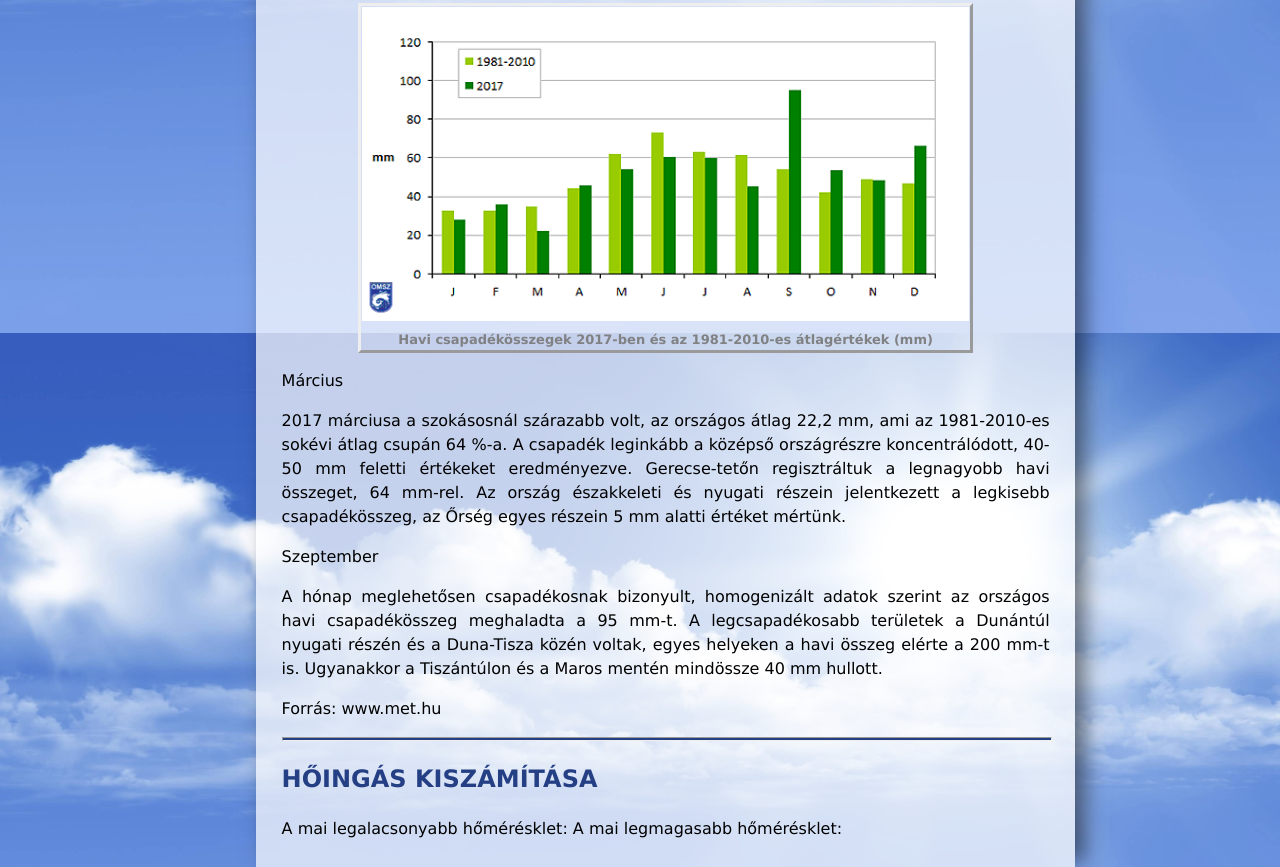
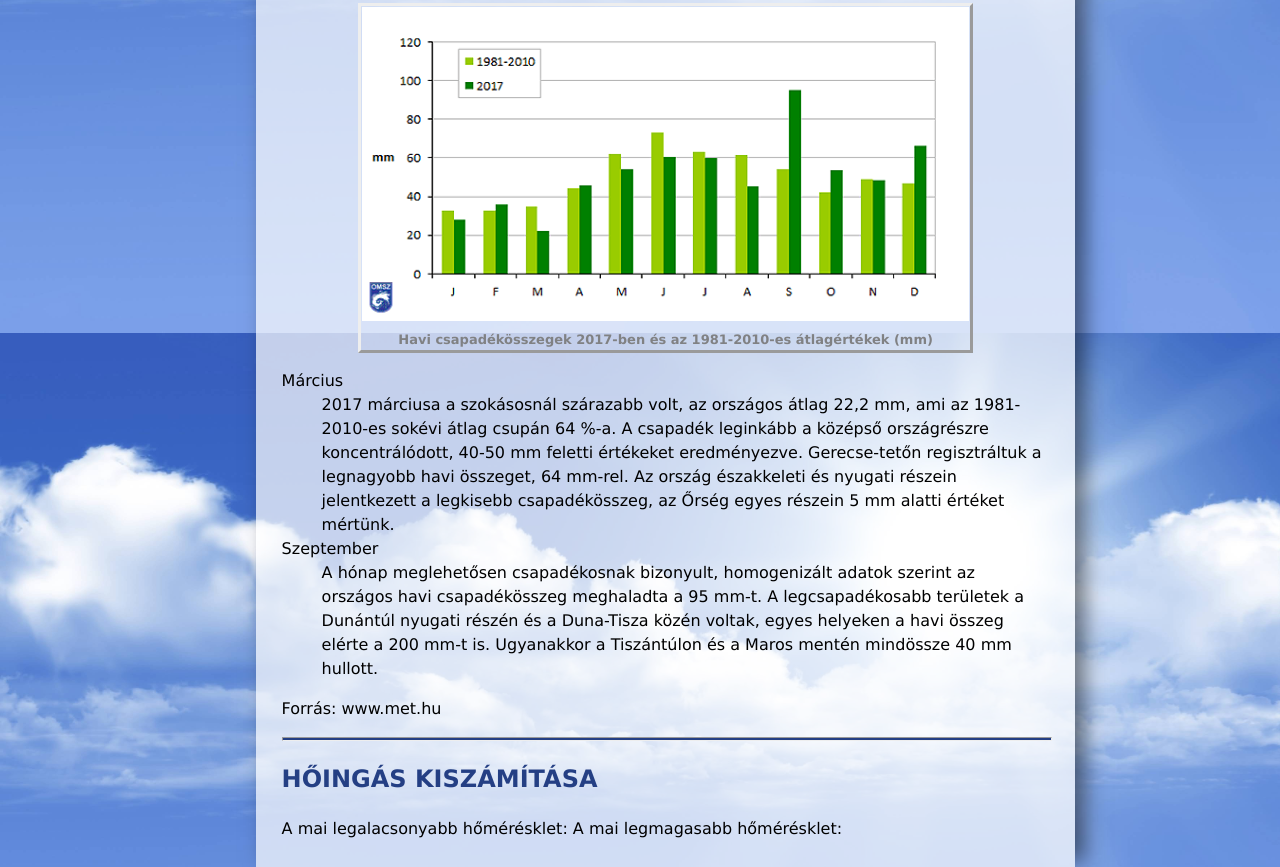
Before and after one commit to LDWeathEr/idojaras_git_dolgozat_L-szl-D-vid, a plain HTML site: page index.html in a window 1280 px wide. Shown: the part 1267-2134 px from the top of the page. Drawn offline with Linux system fonts and the light colour scheme.

Commit message:
definicios lista kesz

```diff
--- a/index.html
+++ b/index.html
@@ -53,20 +53,21 @@
                 <td class="szurke">Havi csapadékösszegek 2017-ben és az 1981-2010-es átlagértékek (mm)</td>
             </tr>
         </table>
-
-    <p>Március</p>
-        <p>2017 márciusa a szokásosnál szárazabb volt, az országos átlag 22,2 mm,
+    <dl></dl>
+    <dt>Március</dt>
+        <dd>2017 márciusa a szokásosnál szárazabb volt, az országos átlag 22,2 mm,
              ami az 1981-2010-es sokévi átlag csupán 64 %-a.
               A csapadék leginkább a középső országrészre koncentrálódott,
                40-50 mm feletti értékeket eredményezve. Gerecse-tetőn regisztráltuk a legnagyobb havi összeget,
                 64 mm-rel. Az ország északkeleti és nyugati részein jelentkezett a legkisebb csapadékösszeg,
-                 az Őrség egyes részein 5 mm alatti értéket mértünk.</p>
-        <p>Szeptember</p>
-        <p>A hónap meglehetősen csapadékosnak bizonyult,
+                 az Őrség egyes részein 5 mm alatti értéket mértünk.</dd>
+        <dt>Szeptember</dt>
+        <dd>A hónap meglehetősen csapadékosnak bizonyult,
          homogenizált adatok szerint az országos havi csapadékösszeg meghaladta a 95 mm-t.
           A legcsapadékosabb területek a Dunántúl nyugati részén és a Duna-Tisza közén voltak,
            egyes helyeken a havi összeg elérte a 200 mm-t is.
-            Ugyanakkor a Tiszántúlon és a Maros mentén mindössze 40 mm hullott.</p>
+            Ugyanakkor a Tiszántúlon és a Maros mentén mindössze 40 mm hullott.</dd>
+        </dl>
             <p>Forrás: www.met.hu</p>
         <hr>
         <h2>Hőingás kiszámítása</h2>
```
